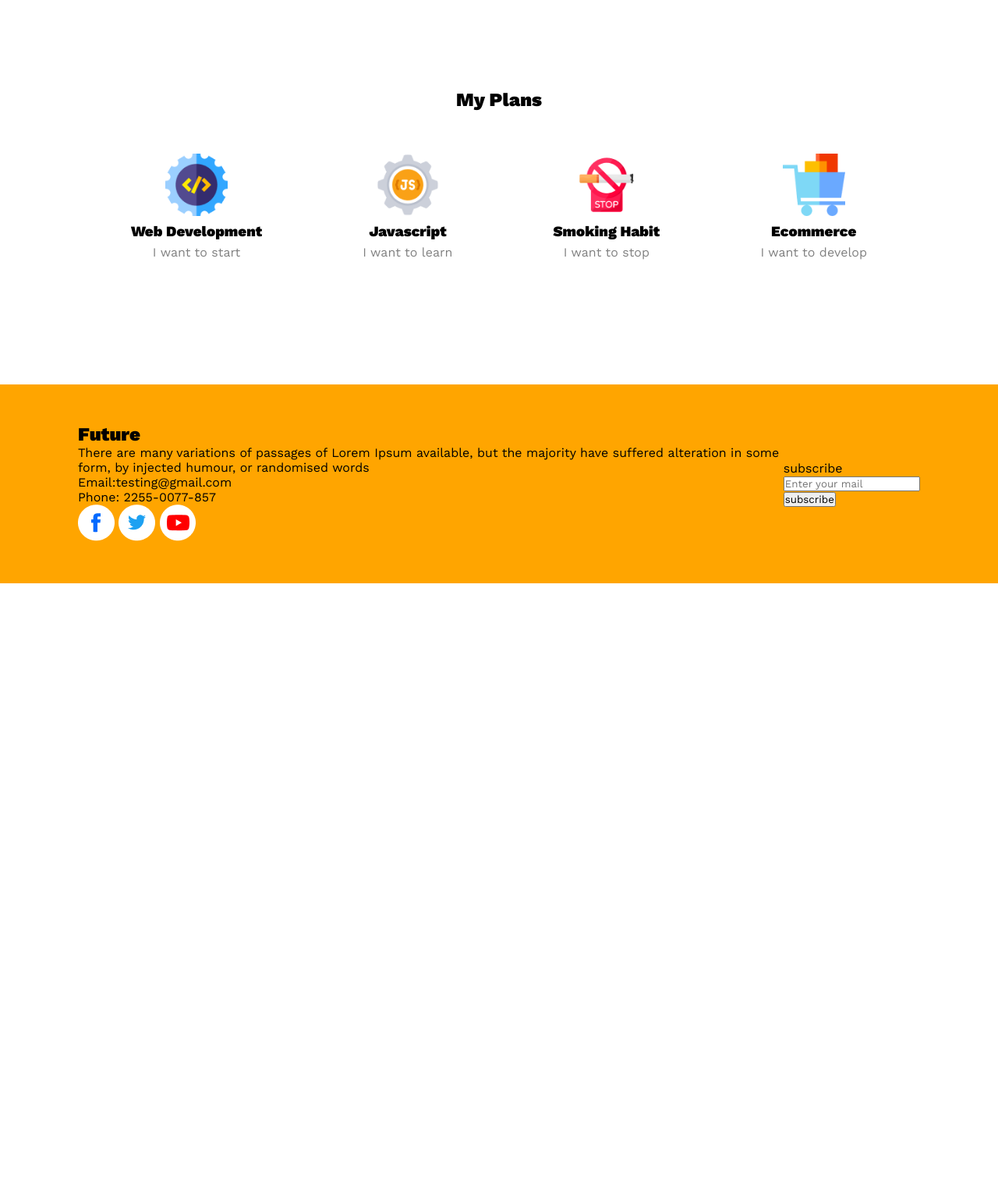
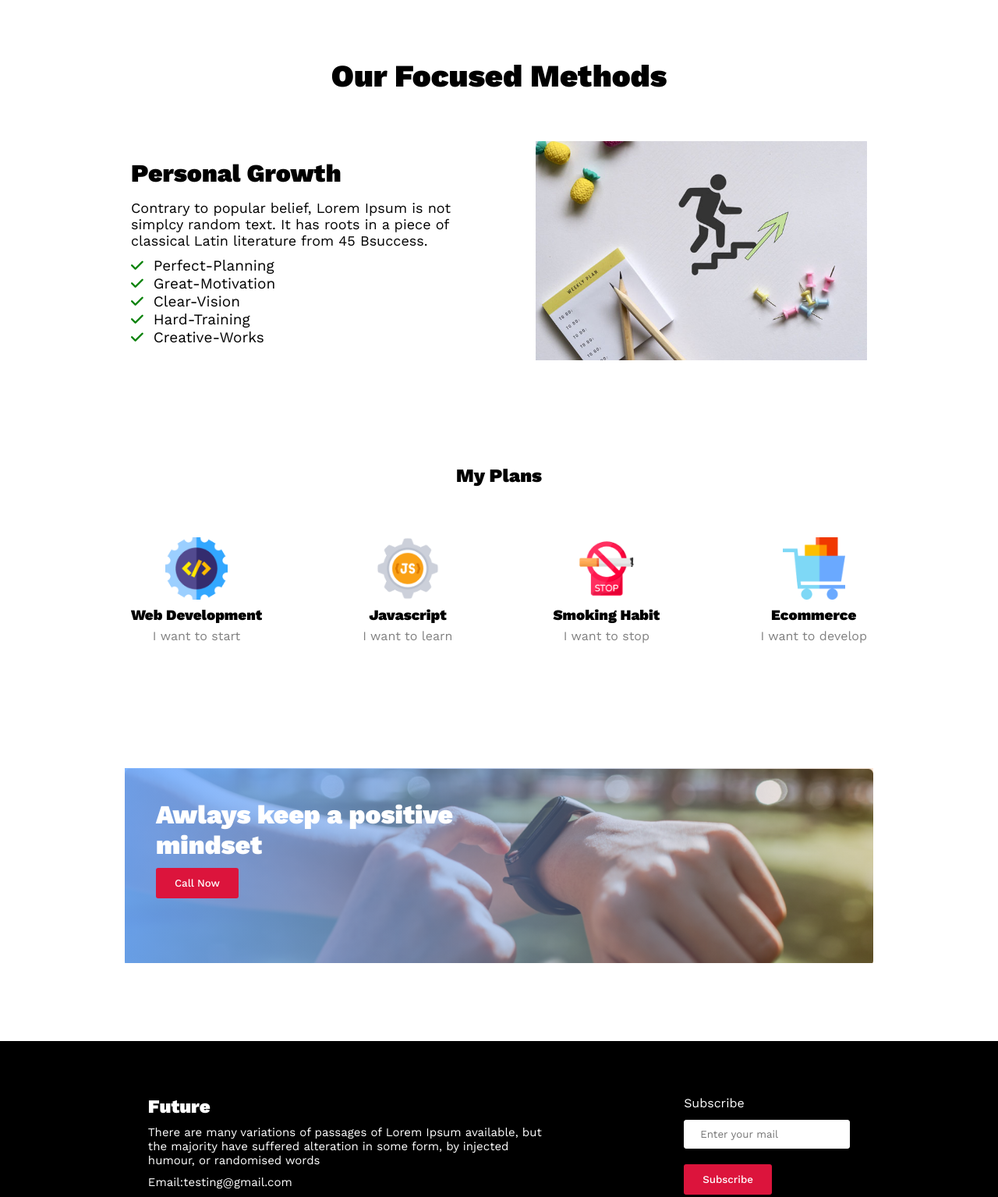
Before and after one commit to Arif-Mohammad-Sagor/new-year-new-me, a plain HTML site: page index.html in a window 1280 px wide. Shown: the part 1241-2776 px from the top of the page at 78% size. Before the commit the page ends 1989 px from the top, so only its background shows below. Drawn offline with nearby package versions, Linux system fonts and the light colour scheme.

Commit message:
last-commit

```diff
--- a/index.html
+++ b/index.html
@@ -35,6 +35,25 @@
 
         </div>
     </section>
+       <!-- method of achieving target. -->
+       <section class="method-section">
+        <h1> Our Focused Methods</h1>
+        <div class="success-method">
+        <div class="method-desc">
+            <h3 class="success-title">Personal Growth</h3>
+          <p class="success-desc">Contrary to popular belief, Lorem Ipsum is not simplcy random text. It has roots in a piece of classical Latin literature from 45 Bsuccess.</p>
+          <p class="success-points"><i class="fa-solid fa-check icons"></i>  &nbsp;Perfect-Planning</p>
+          <p class="success-points"> <i class="fa-solid fa-check icons"></i>  &nbsp;Great-Motivation</p>
+          <p class="success-points"><i class="fa-solid fa-check icons"></i>  &nbsp;Clear-Vision </p>
+          <p class="success-points"><i class="fa-solid fa-check icons"></i>  &nbsp;Hard-Training</p>
+          <p class="success-points"><i class="fa-solid fa-check icons"></i>  &nbsp;Creative-Works</p>
+
+        </div>
+        <div class="method-visual">
+            <img src="images/self-improvement.jpg">
+        </div>
+    </div>
+    </section>
     <!-- my plans section stars here  -->
     <section class="my-plans">
         <h1 class="plan-title"> My Plans</h1>
@@ -61,8 +80,14 @@
     </div>
    </div>
     </section>
-      <!-- gradient section -->
-      <section class="watch-container"></section>
+
+      <!-- Bring change  section -->
+      <section class="action-holder">
+       <div class="action-detail">
+        <h1>Awlays keep a positive <br>mindset</h1>
+        <button class="btn-primary"> Call Now</button>
+       </div>
+      </section>
   </main>
  <footer class="footer">
     <div class="contact-address">
@@ -70,15 +95,16 @@
         <p> There are many variations of passages of Lorem Ipsum available, but the majority have suffered alteration in some form, by injected humour, or randomised words</p>
         <p> Email:testing@gmail.com</p>
         <p> Phone: 2255-0077-857</p>
-        <a href="#"><img src="images/icons/fb.png"></a>
-        <a href="#"><img src="images/icons/twitter.png"></a>
-        <a href="#"><img src="images/icons/youtube.png"></a>
+        <a href="#"><img src="images/icons/fb.png " class="social-media"></a>
+        <a href="#"><img src="images/icons/twitter.png " class="social-media"></a>
+        <a href="#"><img src="images/icons/youtube.png " class="social-media"></a>
     </div>
     <div class="contact-form">
-        <p>subscribe</p>
+        <p>Subscribe</p>
         <form>
             <input class="form-control" type="email" placeholder="Enter your mail" >
-            <button>subscribe</button>
+            <br>
+            <button class="btn-primary">Subscribe</button>
         </form>
        </div>
  </footer>
--- a/style.css
+++ b/style.css
@@ -86,17 +86,56 @@
     font-weight: bold;
     font-size: 18px;
 }
+/* method of achiving target success */
+.method-section{
+    margin:40px 0px;
+}
+.method-section h1{
+    text-align: center;
+    font-size: 2.5rem;
+    margin:30px;
+}
+.success-method{
+    max-width: 80%;
+    margin:0 auto;
+    padding: 30px 40px;
+    display: flex;
+    align-items: center;
+    justify-content: space-between;
+
+}
+.method-visual{
+max-width: 45%;
+}
+.method-visual img{
+    width:100%;
+}
+.method-desc{
+    max-width: 45%;
+}
+.success-title{
+    font-size: 2rem;
+    margin-bottom: 15px;
+}
+
+.success-desc{
+    font-size: 18px;
+    margin-bottom: 10px;
+}
+.success-points{
+    font-size: 19px;
+}
 /* plan section styles */
 .plan-item{
 text-align: center;
 }
 .my-plans{
-    margin-top: 80px;
+    margin: 100px 0px;
     padding-bottom: 30px;
 }
 .plan-title{
     text-align: center;
-    margin: 25px 0px;
+    margin: 35px 0px;
 }
 .plan-item img{
     width:80px;
@@ -109,12 +148,70 @@ text-align: center;
     color:gray;
 
 }
+/* Bring Change Section*/
+
+.action-holder{
+    max-width: 75%;
+    background-image:linear-gradient(to right,#6aa8ffde, rgba(234, 105, 6, 0.149)),url("images/watch.png");
+    background-size: cover;
+    height:250px;
+    margin:0 auto;
+
+}
+.action-detail{
+    padding-top:40px;
+    padding-left: 40px;
+    color:white;
+}
+.action-detail h1{
+    margin-bottom: 10px;
+    font-size: 2.1rem;
+}
+
+/* footer sectoin stars here */
 .footer{
-    background-color: orange;
+    background-color: black;
     max-width: 100vw;
     padding: 50px 100px;
     margin-top: 100px;
     display:flex;
-    align-items: center;
-    justify-content: space-between;
+    justify-content: space-around;
 }
+.contact-address{
+max-width: 47%;
+padding:20px 0px;
+color:white;
+}
+.contact-form{
+    max-width: 47%;
+  padding:20px 0px;
+}
+.contact-address h2{
+    margin-bottom: 10px;
+}
+.contact-address p{
+    margin-bottom: 10px;
+    font-size: 15px;
+}
+.social-media{
+    margin-top: 10px;
+    width:40px;
+    height: 40px;
+}
+.contact-form p{
+    color:white;
+    margin-bottom:12px;
+
+}
+.form-control{
+    padding:10px 20px;
+    width: 100%;
+    border:none;
+    border:1px solid white;
+    margin-bottom: 20px;
+    border-radius: 3px;
+}
+.form-control:focus{
+
+    outline:none;
+}
```
Also changed, not shown: images/personal-development-plan-guide.webp (added), images/self-improvement.jpg (added).
